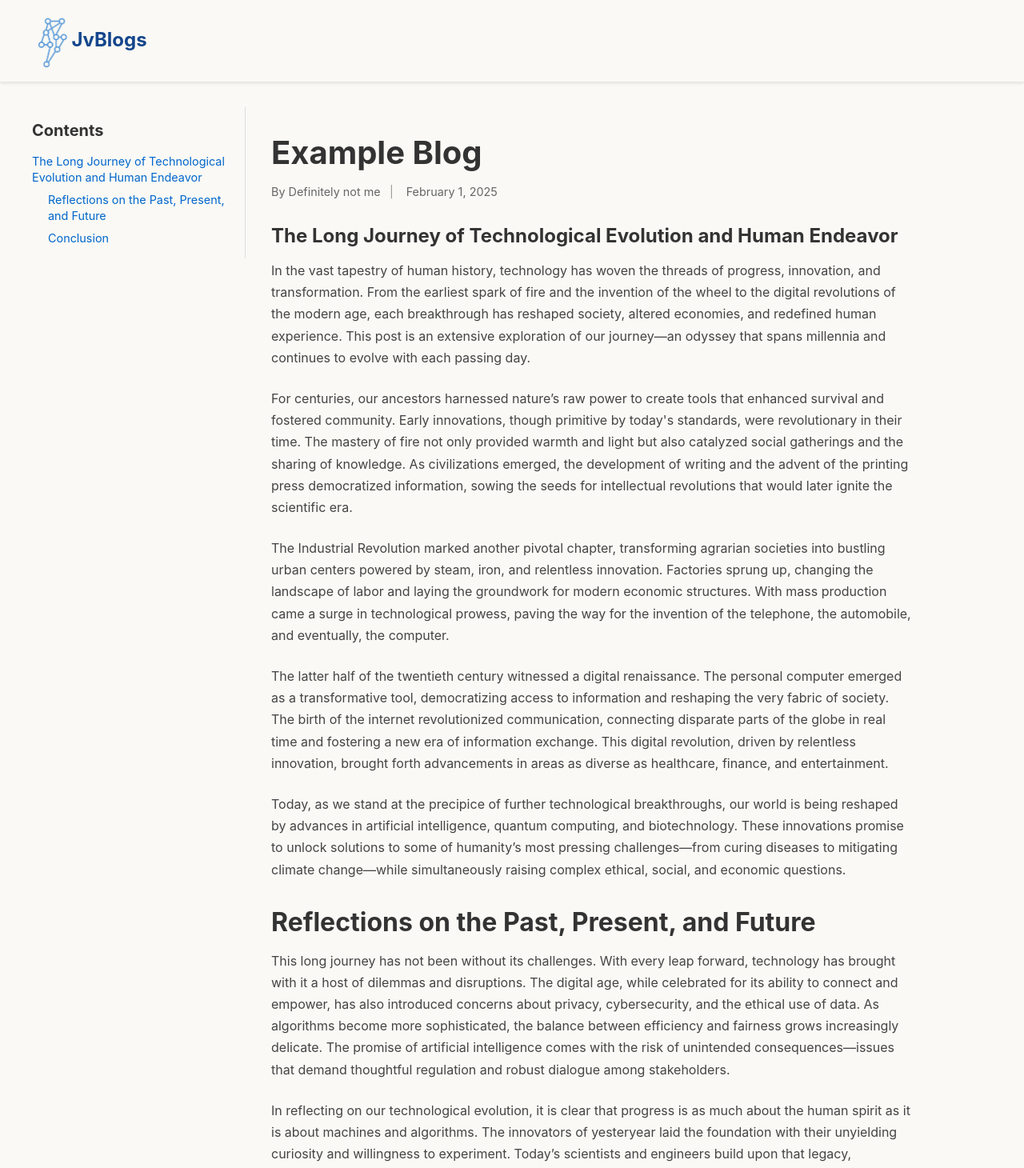
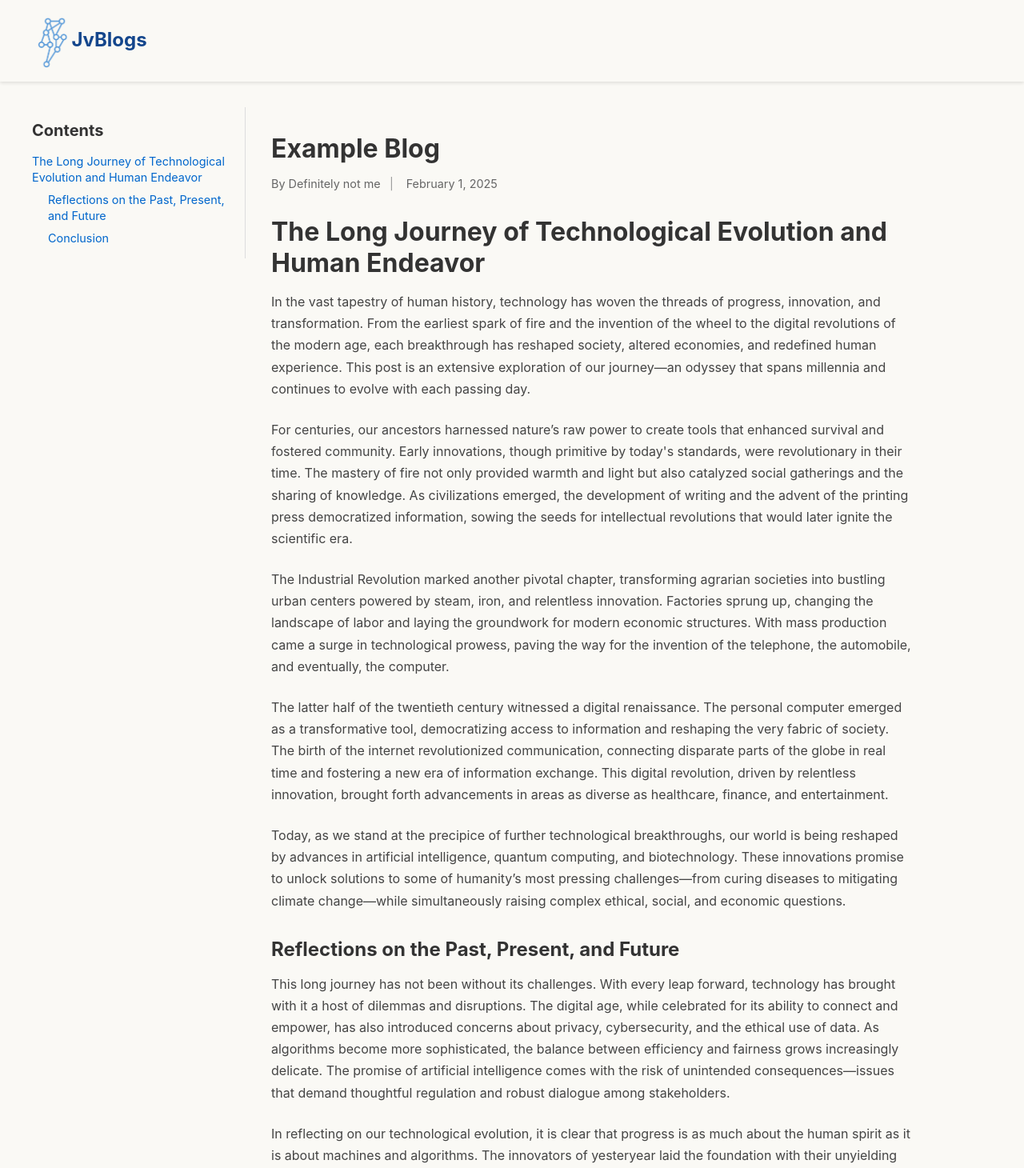
Before and after one commit to JvThunder/my-react-blog-app, a React (Create React App) app: page /post/example-post in a window 1280 px wide. Shown: the top 1460 px of the page at 80% size. Built offline with nearby package versions, Linux system fonts and the light colour scheme.

Commit message:
change heading font size

```diff
--- a/src/BlogPost.css
+++ b/src/BlogPost.css
@@ -74,6 +74,30 @@
     margin-bottom: 1rem;
     scroll-margin-top: 2rem;
 }
+
+.blog-post h1 {
+    font-size: 2rem;
+    font-weight: bold;
+    color: #333;
+    margin-bottom: 1rem;
+}
+
+.blog-post h2 {
+    font-size: 1.5rem;
+    font-weight: bold;
+    color: #333;
+    margin-bottom: 1rem;
+}
+
+.blog-post h3 {
+    font-size: 1.25rem;
+    font-weight: bold;
+    color: #333;
+    margin-bottom: 1rem;
+}
+
+
+
 
 .blog-post p {
     color: #444;
```
Also changed, not shown: public/blogs/first-post.md (+9 -6 lines).
